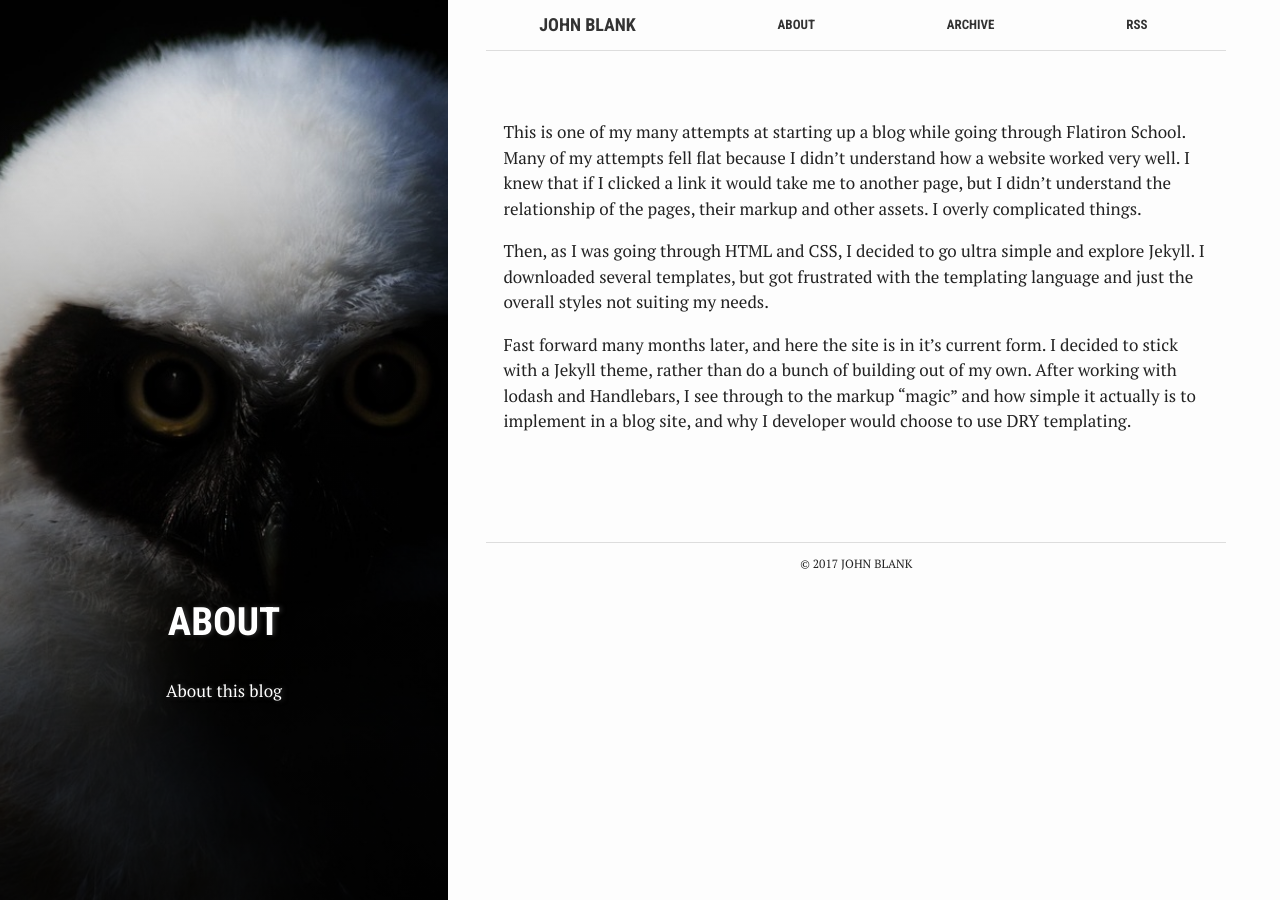
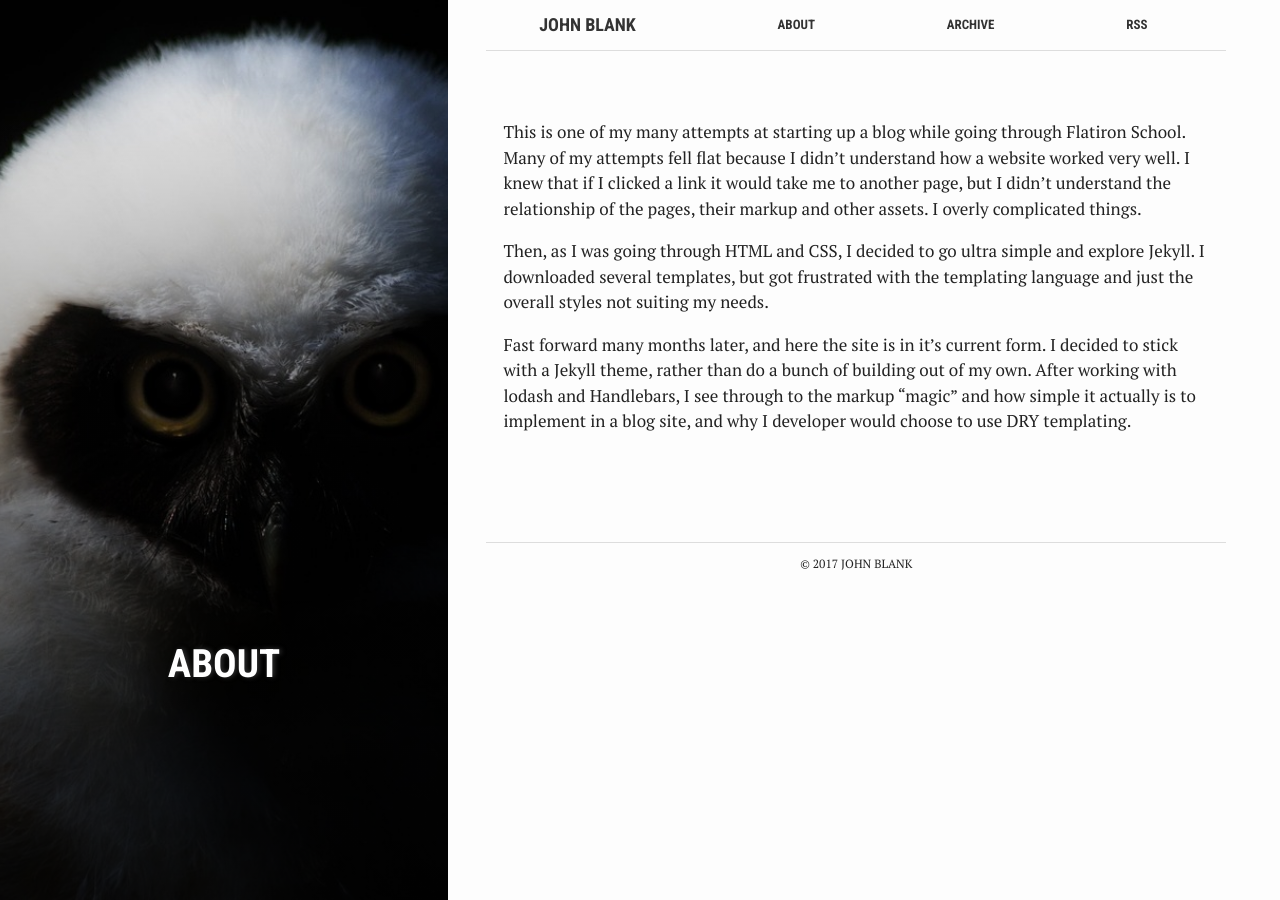
Before and after one commit to veloblank/veloblank.github.io, a Jekyll site: the page built from about.md, in a window 1280 px wide. Built offline with Jekyll 4.4.1, drawn with Linux system fonts in a browser that asks for light colours.

Commit message:
Update about.md

```diff
--- a/about.md
+++ b/about.md
@@ -4,7 +4,7 @@ layout: page
 title: "About"
 crawlertitle: "About the blog"
 permalink: /about/
-summary: "About this blog"
+summary: ""
 active: about
 ---
 
```
